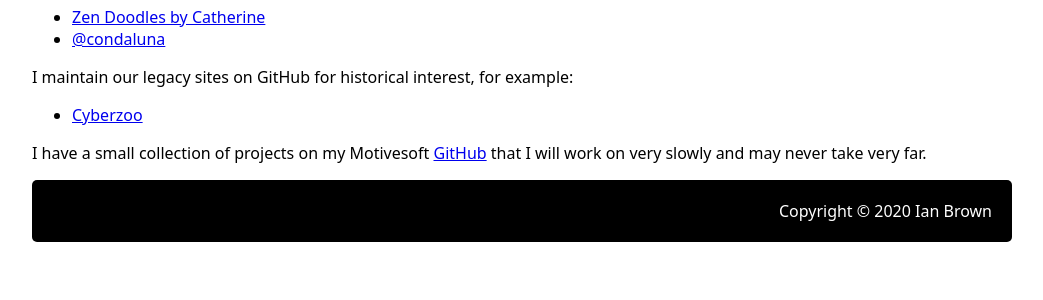
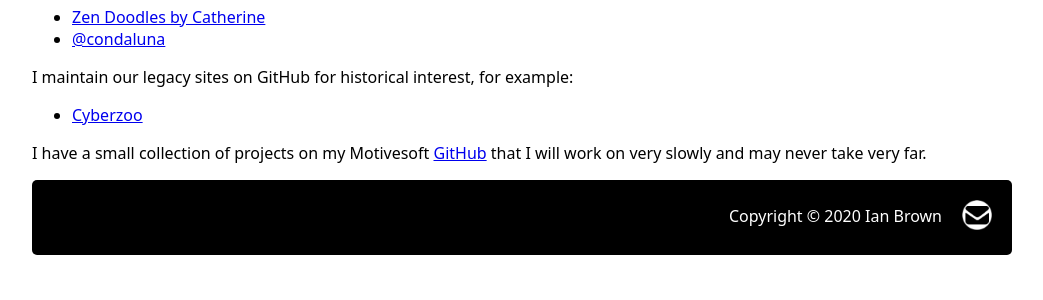
Before and after one commit to Motivesoft/motivesoft.co.uk, a PHP site: page / in a window 1280 px wide. Shown: the part 261-561 px from the top of the page, without its empty margins (118-1161 px from the left). Run offline with PHP 8.4, Linux system fonts and the light colour scheme.

Commit message:
Add a contact email

```diff
--- a/index.html
+++ b/index.html
@@ -48,8 +48,8 @@
         <p>I have a small collection of projects on my Motivesoft <a href="https://github.com/Motivesoft">GitHub</a> that I will work on very slowly and may never take very far.</p>
     </main>
 
-    <footer>
-        <a id="footer">
+    <footer style="display: grid; vertical-align: middle; grid-template-columns: auto 50px;">
+        <a id="footer" style="padding-top: 5px">
             <noscript>Copyright &copy; 2020 Ian Brown.</noscript>
         </a>
         <script>
@@ -62,6 +62,7 @@
             }
             document.getElementById("footer").innerHTML = "Copyright &copy; " + y + " Ian Brown";
         </script>
+        <a href="mailto:info@motivesoft.co.uk"><img src="./email-black.png" height="30px" width="30px"/></a>
     </footer>
 </body>
 </html>
```
Also changed, not shown: email-black.png (added), style.css (indentation only).
